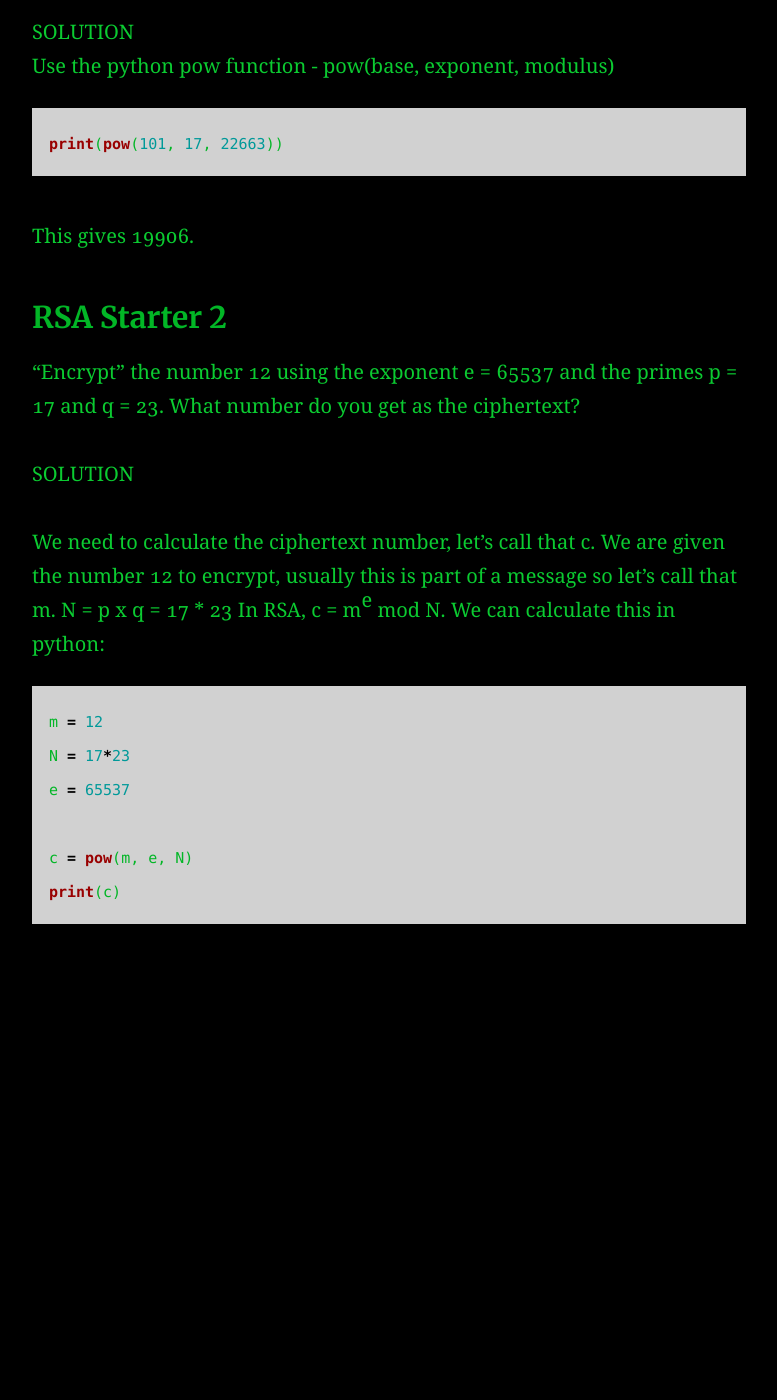
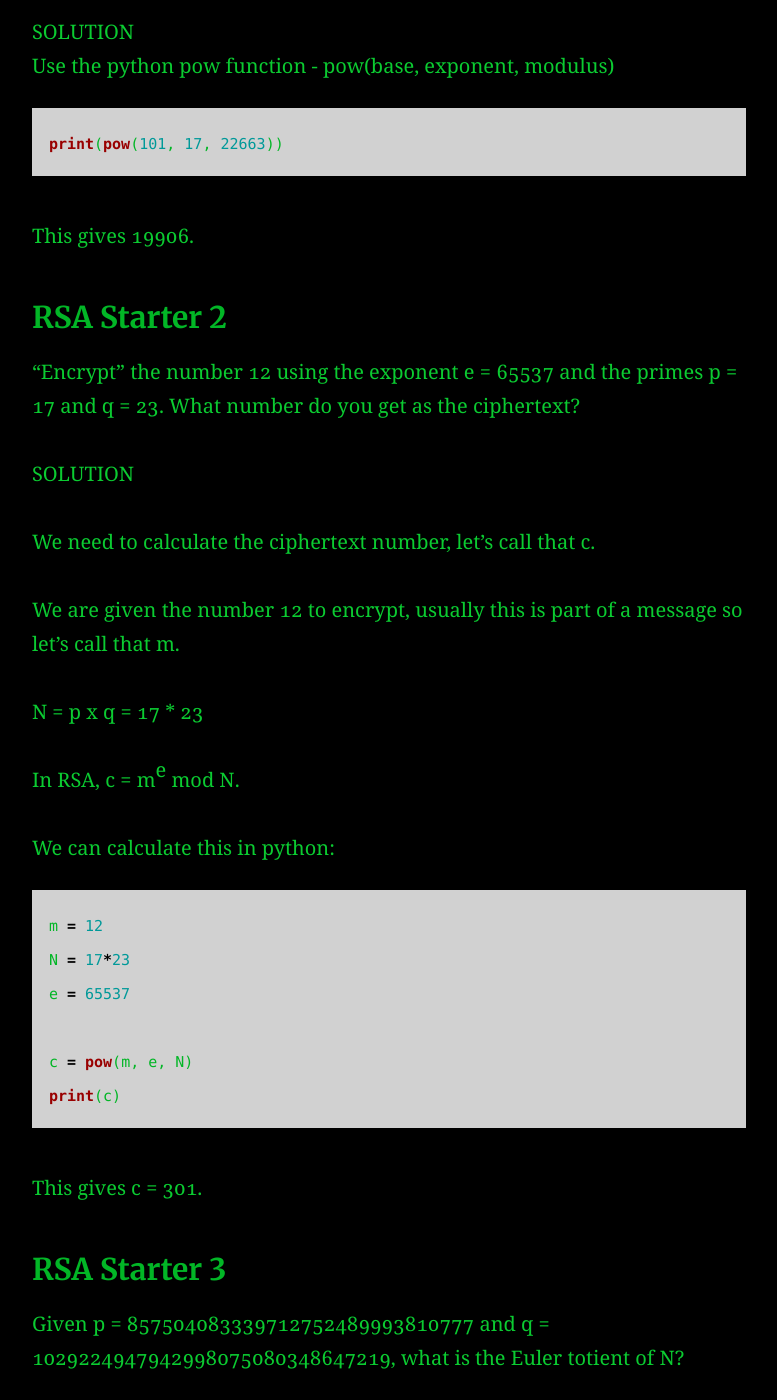
Before and after one commit to AC01010/Connor-McCartney.github.io, a Jekyll site: the page built from _posts/2021-01-12-CryptohackRSA.md, in a window 1280 px wide and 1400 px high, scrolled down 352 px. Shown: the whole window, without its empty margins (251-1028 px from the left). Built offline with Jekyll 4.4.1, drawn with Linux system fonts in a browser that asks for light colours; before the commit the page ends 1310 px from its top, so only the background shows below that.

Commit message:
Update 2021-01-12-CryptohackRSA.md

````diff
--- a/_posts/2021-01-12-CryptohackRSA.md
+++ b/_posts/2021-01-12-CryptohackRSA.md
@@ -29,9 +29,13 @@ This gives 19906.
 SOLUTION
 
 We need to calculate the ciphertext number, let's call that c.
+
 We are given the number 12 to encrypt, usually this is part of a message so let's call that m.
+
 N = p x q = 17 * 23
+
 In RSA, c = m<sup>e</sup> mod N.
+
 We can calculate this in python:
 ```python
 m = 12
@@ -41,3 +45,7 @@ e = 65537
 c = pow(m, e, N)
 print(c)
 ```
+This gives c = 301.
+
+### RSA Starter 3
+Given p = 857504083339712752489993810777 and q = 1029224947942998075080348647219, what is the Euler totient of N?
````
